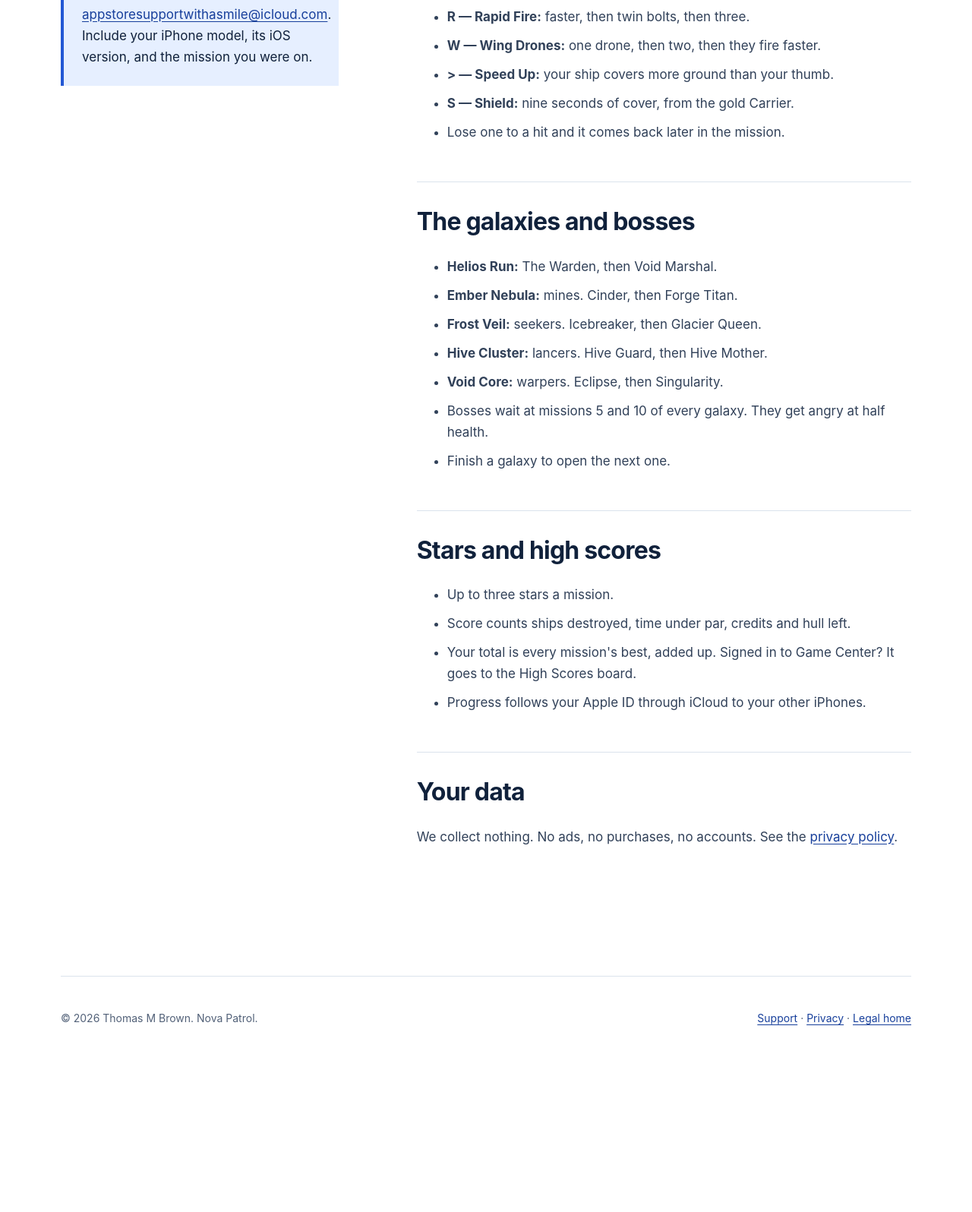
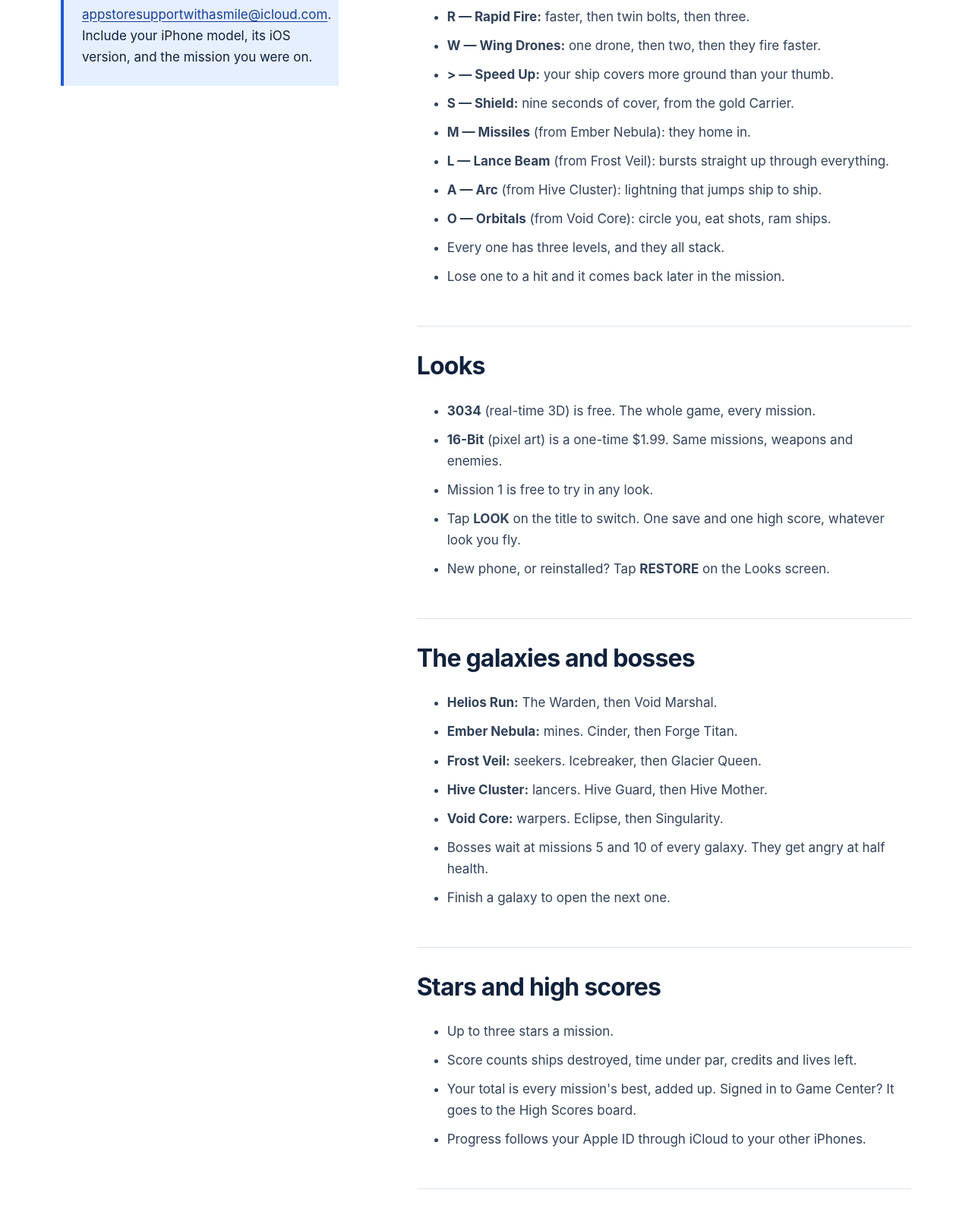
Before and after one commit to mytombrown/team-assist-legal, a plain HTML site: page nova-patrol/support/index.html in a window 1280 px wide. Shown: the part 479-2075 px from the top of the page at 76% size. Before the commit the page ends 1874 px from the top, so only its background shows below. Drawn offline with Linux system fonts and the light colour scheme.

Commit message:
NP-1422: Nova Patrol pages: purchases handled by Apple, Looks, 4 new weapons
Co-Authored-By: Claude Opus 5.5 <noreply@anthropic.com>

```diff
--- a/nova-patrol/support/index.html
+++ b/nova-patrol/support/index.html
@@ -34,7 +34,7 @@
         <h2>How to fly</h2>
         <ul>
           <li>Drag one thumb anywhere to steer. The ship fires by itself.</li>
-          <li>Your hull takes three hits. A hit also takes your power-ups.</li>
+          <li>You have three lives. A hit takes one, and your power-ups.</li>
           <li>The <strong>Nova Bomb</strong> button bottom-left clears the screen, once a mission.</li>
         </ul>
       </section>
@@ -46,7 +46,23 @@
           <li><strong>W — Wing Drones:</strong> one drone, then two, then they fire faster.</li>
           <li><strong>&gt; — Speed Up:</strong> your ship covers more ground than your thumb.</li>
           <li><strong>S — Shield:</strong> nine seconds of cover, from the gold Carrier.</li>
+          <li><strong>M — Missiles</strong> (from Ember Nebula): they home in.</li>
+          <li><strong>L — Lance Beam</strong> (from Frost Veil): bursts straight up through everything.</li>
+          <li><strong>A — Arc</strong> (from Hive Cluster): lightning that jumps ship to ship.</li>
+          <li><strong>O — Orbitals</strong> (from Void Core): circle you, eat shots, ram ships.</li>
+          <li>Every one has three levels, and they all stack.</li>
           <li>Lose one to a hit and it comes back later in the mission.</li>
+        </ul>
+      </section>
+
+      <section>
+        <h2>Looks</h2>
+        <ul>
+          <li><strong>3034</strong> (real-time 3D) is free. The whole game, every mission.</li>
+          <li><strong>16-Bit</strong> (pixel art) is a one-time $1.99. Same missions, weapons and enemies.</li>
+          <li>Mission 1 is free to try in any look.</li>
+          <li>Tap <strong>LOOK</strong> on the title to switch. One save and one high score, whatever look you fly.</li>
+          <li>New phone, or reinstalled? Tap <strong>RESTORE</strong> on the Looks screen.</li>
         </ul>
       </section>
 
@@ -67,7 +83,7 @@
         <h2>Stars and high scores</h2>
         <ul>
           <li>Up to three stars a mission.</li>
-          <li>Score counts ships destroyed, time under par, credits and hull left.</li>
+          <li>Score counts ships destroyed, time under par, credits and lives left.</li>
           <li>Your total is every mission's best, added up. Signed in to Game Center? It goes to the High Scores board.</li>
           <li>Progress follows your Apple ID through iCloud to your other iPhones.</li>
         </ul>
@@ -75,7 +91,7 @@
 
       <section>
         <h2>Your data</h2>
-        <p>We collect nothing. No ads, no purchases, no accounts. See the <a href="/nova-patrol/privacy/">privacy policy</a>.</p>
+        <p>We collect nothing. No ads, no accounts. Purchases are handled by Apple. See the <a href="/nova-patrol/privacy/">privacy policy</a>.</p>
       </section>
     </article>
   </main>
```
Also changed, not shown: nova-patrol/privacy/index.html (+10 -8 lines).
